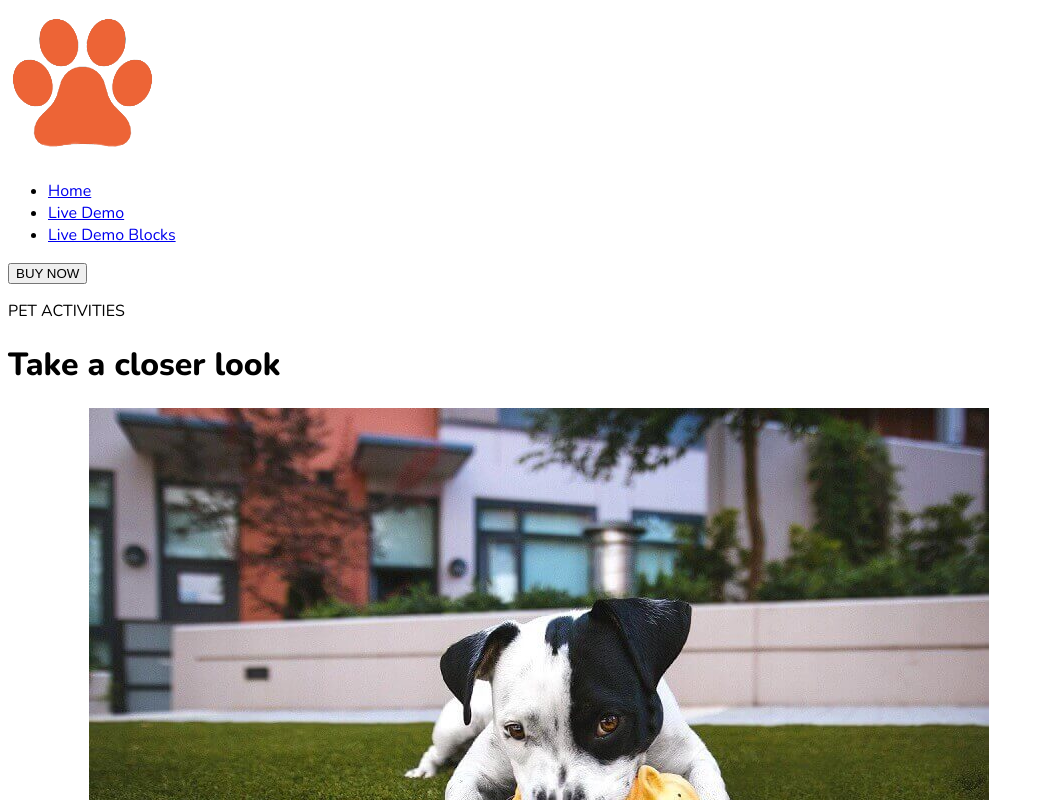
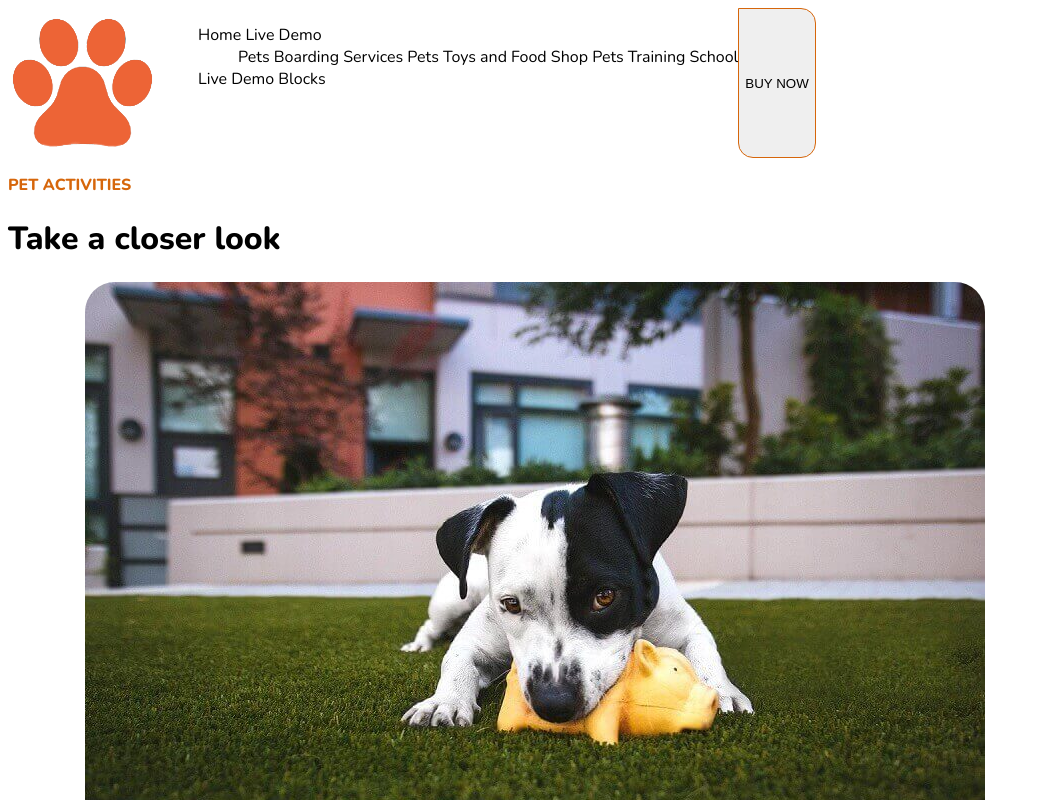
Before and after one commit to InnaIazovskaia/202201-W1CH3-inna-iazovskaia, a plain HTML site: page index.html in a window 1280 px wide. Shown: the top 800 px of the page, without its empty margins (0-1045 px from the left). Drawn offline with nearby package versions, Linux system fonts and the light colour scheme.

Commit message:
changed style.css index.html

```diff
--- a/index.html
+++ b/index.html
@@ -19,7 +19,14 @@
       <nav class="header__nav">
         <ul class="header__nav--ul">
           <li><a href="#">Home</a></li>
-          <li><a href="#">Live Demo</a></li>
+          <li>
+            <a href="#">Live Demo</a>
+            <ul>
+              <li>Pets Boarding Services</li>
+              <li>Pets Toys and Food Shop</li>
+              <li>Pets Training School</li>
+            </ul>
+          </li>
           <li><a href="#">Live Demo Blocks</a></li>
         </ul>
       </nav>
--- a/style.css
+++ b/style.css
@@ -5,3 +5,35 @@
 body {
   font-family: "Nunito", sans-serif;
 }
+.header {
+  display: flex;
+}
+.header__nav--ul {
+  list-style-type: none;
+}
+.header__nav--ul li {
+  display: inline;
+}
+.header__nav--ul a {
+  color: black;
+  text-decoration: none;
+}
+.main__p {
+  color: rgb(214, 102, 11);
+  font-weight: bold;
+}
+.header__button {
+  border: 1px solid rgb(214, 102, 11);
+}
+.main__button {
+  background: rgb(214, 102, 11);
+  color: white;
+  border: none;
+}
+.main__button,
+.header__button {
+  border-radius: 0 15px 15px 15px;
+}
+.main img {
+  border-radius: 30px;
+}
```
